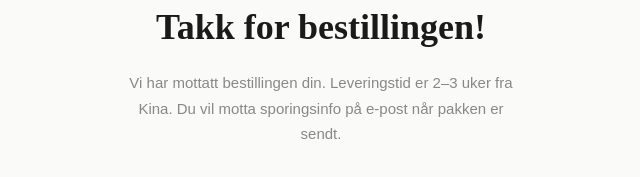
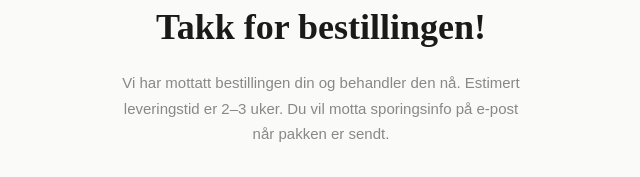
Before and after one commit to Mrinfinety/FjordFur, a Next.js app: page /takk in a window 1280 px wide. Shown: the part 332-509 px from the top of the page, without its empty margins (319-959 px from the left). Built offline with nearby package versions, Linux system fonts and the light colour scheme.

Commit message:
Fjern 'fra Kina' fra takk-siden, bruk nøytral leveringstekst
Co-Authored-By: Claude Sonnet 4.6 <noreply@anthropic.com>

```diff
--- a/app/takk/page.tsx
+++ b/app/takk/page.tsx
@@ -20,7 +20,7 @@ export default function Takk() {
         Takk for bestillingen!
       </h1>
       <p style={{ fontSize: '15px', color: '#888', maxWidth: '400px', textAlign: 'center', lineHeight: 1.7 }}>
-        Vi har mottatt bestillingen din. Leveringstid er 2–3 uker fra Kina. Du vil motta sporingsinfo på e-post når pakken er sendt.
+        Vi har mottatt bestillingen din og behandler den nå. Estimert leveringstid er 2–3 uker. Du vil motta sporingsinfo på e-post når pakken er sendt.
       </p>
       <a href="/" style={{
         marginTop: '16px',
```
